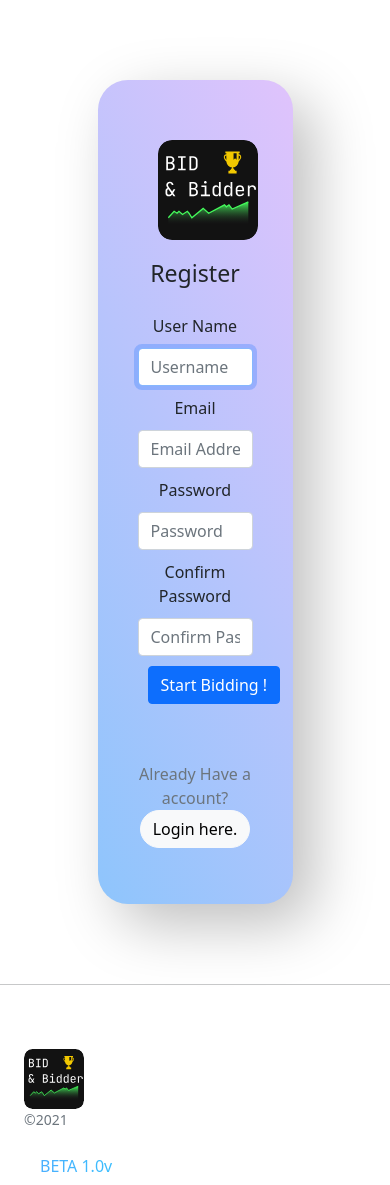
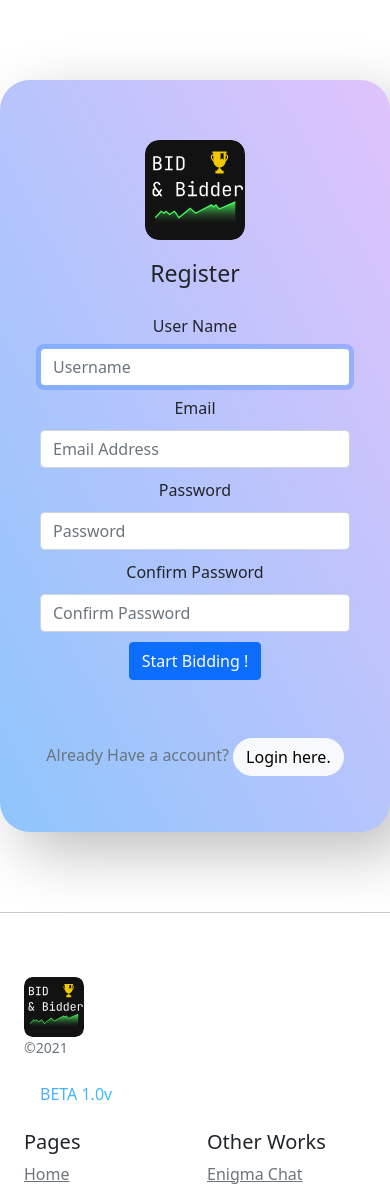
Before and after one commit to mahadevananair1/BidBidders, a Django app: page /register in a window 390 px wide. Shown: the part 86-1271 px from the top of the page. Run offline with Django 3.2, Linux system fonts and the light colour scheme.

Commit message:
responsivenes fix

```diff
--- a/auctions/templates/auctions/login.html
+++ b/auctions/templates/auctions/login.html
@@ -8,7 +8,7 @@
         <div>{{ message }}</div>
     {% endif %}
 
-    <div class="text-center container col-4" style="background-color: #8EC5FC;
+    <div class="text-center container " style="background-color: #8EC5FC;
     background-image: linear-gradient(62deg, #8EC5FC 0%, #E0C3FC 100%); margin :80px auto; padding:40px; border-radius:30px;box-shadow:  20px 20px 60px #bebebe,
                     -20px -20px 60px #ffffff;"
     ">
--- a/auctions/templates/auctions/register.html
+++ b/auctions/templates/auctions/register.html
@@ -8,7 +8,7 @@
         <div>{{ message }}</div>
     {% endif %}
 
-    <div class="text-center container col-6" style="background-color: #8EC5FC;
+    <div class="text-center container " style="background-color: #8EC5FC;
     background-image: linear-gradient(62deg, #8EC5FC 0%, #E0C3FC 100%); margin :80px auto; padding:40px; border-radius:30px;box-shadow:  20px 20px 60px #bebebe,
                     -20px -20px 60px #ffffff;"
     ">
```
